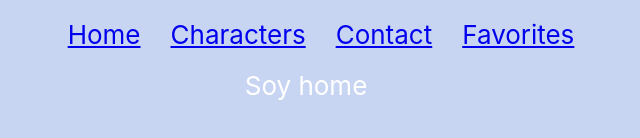
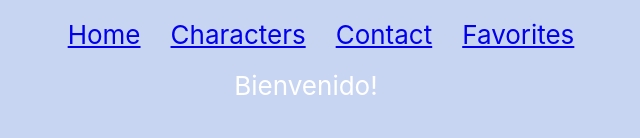
Before and after one commit to MartaEsG/Rick-Morty-React, a React (Create React App) app: page / in a window 1280 px wide. Shown: the part 350-488 px from the top of the page, without its empty margins (334-974 px from the left). Built offline with nearby package versions, Linux system fonts and the light colour scheme.

Commit message:
homepage changed

```diff
--- a/src/pages/HomePage/HomePage.jsx
+++ b/src/pages/HomePage/HomePage.jsx
@@ -1,5 +1,5 @@
 export default function HomePage(){
     return <div>
-        Soy home
+        Bienvenido!
         </div>
 }
```
